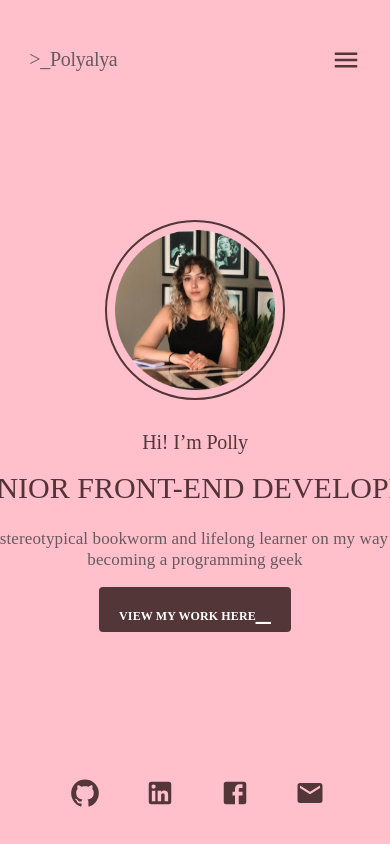
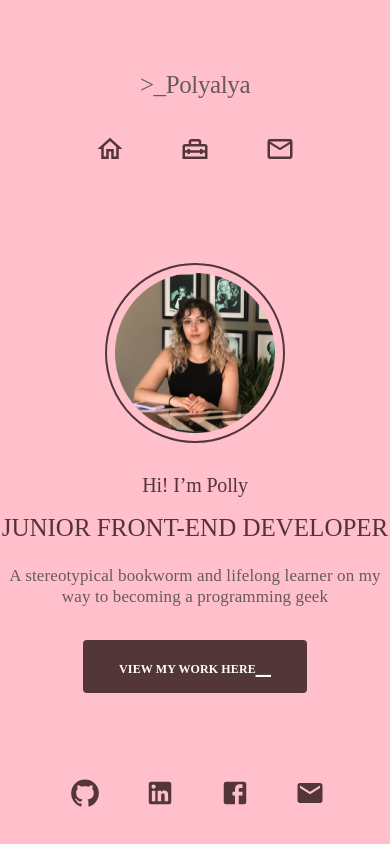
Before and after one commit to polyalyameow/Portfolio, a React (Vite) app: page / in a window 390 px wide. Built offline with nearby package versions, Linux system fonts and the light colour scheme; a web font is replaced by a local one.

Commit message:
MQ homepage

```diff
--- a/src/components/Content/Content.tsx
+++ b/src/components/Content/Content.tsx
@@ -20,16 +20,16 @@ const Content = () => {
 
   return (
 
-    <Box sx={{'@media(max-width: 912px)':{height: "400px"}, '@media(max-width: 820px)':{}, display: "flex", flexDirection:"column", alignItems:"center", justifyContent: "center", padding: "3%", height:"80%", flexWrap:'wrap'}}>
-    <Box sx={{'@media(max-width: 1025px)': {width : "50rem"}, '@media(max-width: 912px)': {flexDirection : "column", alignItems:"center", justifyContent:"center", paddingTop: 0}, display: "flex", flexDirection:"row-reverse", justifyContent:"center", width: "75rem", paddingTop: 5}}>
+    <Box sx={{'@media(max-width: 912px)':{marginTop: "30px", paddingTop: "30px"}, '@media(max-width: 375px)': {height: "700px", marginTop: 0, paddingTop:0}, display: "flex", flexDirection:"column", alignItems:"center", justifyContent: "center", padding: "3%", height:"80%", flexWrap:'wrap'}}>
+    <Box sx={{'@media(max-width: 1025px)': {width : "50rem"}, '@media(max-width: 912px)': {flexDirection : "column", alignItems:"center", justifyContent:"center", paddingTop: 0}, '@media(max-width: 375px)': {justifyContent:"space-around"},  '@media(max-width: 280px)': {marginTop:"30px", paddingTop:"30px"}, display: "flex", flexDirection:"row-reverse", justifyContent:"center", width: "75rem", paddingTop: 5}}>
         <Avatar alt="Polyalya"
         src={avatar}
-        sx={{'@media(max-width: 1024px)': {width : "15rem", height :"15rem"}, '@media(max-width: 912px)': {width: "20rem", height: "20rem", marginBottom: 6, marginLeft: 0}, '@media(max-width: 768px)':{marginBottom: "10px"}, '@media(max-width: 540px)': {width : "10rem", height: "10rem"}, width: "18.75rem", height: "18.75rem", border: "0.125rem solid #533638", padding: 1, marginLeft: 4 }}></Avatar>
-        <Box sx={{'@media(max-width: 1500px)': {width : '40rem'}, '@media(max-width: 912px)':{height: "380px", alignItems:"center", justifyContent:"space-between", marginTop: "20px"}, '@media(max-width: 540px)': {marginRight: 0, width: "60%", height: "auto"}, display: "flex", flexDirection:"column", marginRight: 3, width: "50rem"}}>
-            <Typography sx={{'@media(max-width: 1024px)': {fontSize : 25}, '@media(max-width: 540px)': {fontSize: 20}}} variant="h2" component="h2">Hi! I’m Polly</Typography>
-            <Typography sx={{'@media(max-width: 1024px)': {fontSize : 35}, '@media(max-width: 912px)': {textAlign:"center", fontSize: 40}, '@media(max-width: 540px)': {fontSize: 30}}} variant="h3" component="h3" align="right" paddingTop={2} paddingBottom={3}>JUNIOR FRONT-END DEVELOPER</Typography>
-            <Typography sx={{'@media(max-width: 1024px)': {fontSize : 23}, '@media(max-width: 912px)': {textAlign:"center", fontSize: 28}, '@media(max-width: 540px)': {fontSize: 17}}} variant="h4" component="h4" align="right">A stereotypical bookworm and lifelong learner on my way to becoming a programming geek</Typography>
-            <Button sx={{'@media(max-width: 1024px)': {width: "18rem"}, '@media(max-width: 912px)': {width: "21rem", padding: "0.4rem", alignSelf: "center"}, '@media(max-width: 540px)': {width: "12rem", marginTop: "1rem", padding: 0}, width:"21.875rem", padding:"0.188rem", backgroundColor: "#533638", color: "#FFF", ":hover": {backgroundColor: "#67595E"}, alignSelf:"flex-end", marginTop:"2rem"}}><Link style={{textDecoration: "none"}} to="/projects"><Typography sx={{'@media(max-width: 1024px)': {fontSize: 15}, '@media(max-width: 912px)': {fontSize: 20}, '@media(max-width: 540px)': {fontSize: 12, padding: 0}, color:"white"}}>VIEW MY WORK HERE<span className="blink">_</span></Typography></Link></Button>
+        sx={{'@media(max-width: 1024px)': {width : "15rem", height :"15rem"}, '@media(max-width: 912px)': {width: "20rem", height: "20rem", marginBottom: 6, marginLeft: 0, marginTop:"30px"}, '@media(max-width: 768px)':{marginBottom: "10px"}, '@media(max-width: 540px)': {width : "10rem", height: "10rem"}, '@media(max-width: 375px)': {width: "15rem", height: "15rem", marginTop:"20px"}, '@media(max-width: 280px)': {width: "12rem", height: "12rem"}, width: "18.75rem", height: "18.75rem", border: "0.125rem solid #533638", padding: 1, marginLeft: 4 }}></Avatar>
+        <Box sx={{'@media(max-width: 1500px)': {width : '40rem'}, '@media(max-width: 912px)':{height: "380px", alignItems:"center", justifyContent:"space-between", marginTop: "20px"}, '@media(max-width: 540px)': {marginRight: 0, width: "60%", height: "auto"}, '@media(max-width: 375px)':{}, display: "flex", flexDirection:"column", marginRight: 3, width: "50rem"}}>
+            <Typography sx={{'@media(max-width: 1024px)': {fontSize : 25}, '@media(max-width: 540px)': {fontSize: 20}, '@media(max-width: 375px)': {fontSize: 22}}} variant="h2" component="h2">Hi! I’m Polly</Typography>
+            <Typography sx={{'@media(max-width: 1024px)': {fontSize : 35}, '@media(max-width: 912px)': {textAlign:"center", fontSize: 40}, '@media(max-width: 540px)': {fontSize: 30}, '@media(max-width: 414px)' : {fontSize: 25}, '@media(max-width: 375px)': {fontSize: 28}, '@media(max-width: 360px)': {width: "50%"}, '@media(max-width: 280px)':{width: "50%"}}} variant="h3" component="h3" align="right" paddingTop={2} paddingBottom={3}>JUNIOR FRONT-END DEVELOPER</Typography>
+            <Typography sx={{'@media(max-width: 1024px)': {fontSize : 23}, '@media(max-width: 912px)': {textAlign:"center", fontSize: 28}, '@media(max-width: 540px)': {fontSize: 17}, '@media(max-width: 414px)' : {width: "80%"}, '@media(max-width: 360px)': {width: "60%"}, '@media(max-width: 280px)':{width: "50%"}}} variant="h4" component="h4" align="right">A stereotypical bookworm and lifelong learner on my way to becoming a programming geek</Typography>
+            <Button sx={{'@media(max-width: 1024px)': {width: "18rem"}, '@media(max-width: 912px)': {width: "21rem", padding: "0.4rem", alignSelf: "center"}, '@media(max-width: 540px)': {width: "12rem", marginTop: "1rem", padding: 0}, '@media(max-width: 414px)' :{marginTop: "2rem", width: "14rem", paddingBottom:"0.5rem"}, width:"21.875rem", padding:"0.188rem", backgroundColor: "#533638", color: "#FFF", ":hover": {backgroundColor: "#67595E"}, alignSelf:"flex-end", marginTop:"2rem"}}><Link style={{textDecoration: "none"}} to="/projects"><Typography sx={{'@media(max-width: 1024px)': {fontSize: 15}, '@media(max-width: 912px)': {fontSize: 20}, '@media(max-width: 540px)': {fontSize: 12, padding: 0}, color:"white"}}>VIEW MY WORK HERE<span className="blink">_</span></Typography></Link></Button>
         </Box>
 
     </Box>
--- a/src/components/Footer/Footer.tsx
+++ b/src/components/Footer/Footer.tsx
@@ -16,7 +16,7 @@ import { Link as RouterLink} from "react-router-dom";
 const Footer = () => {
   return (
     <>
-      <Box sx={{'@media(max-width: 820px)':{paddingBottom:"20px"}, '@media(max-width: 768px)':{paddingBottom: 0}, '@media(max-width: 540px)':{paddingTop: "20px"}, display:'flex', flexDirection: 'row', justifyContent: 'center', marginBottom: 2}}>
+      <Box sx={{'@media(max-width: 820px)':{paddingBottom:"20px"}, '@media(max-width: 768px)':{paddingBottom: 0}, '@media(max-width: 540px)':{paddingTop: "20px"},  '@media(max-width: 280px)': {width: "90%"}, display:'flex', flexDirection: 'row', justifyContent: 'center', marginBottom: 2}}>
         <List sx={{display:'flex', flexDirection: 'row', justifyContent: 'space-between', width: "80%"}}>
             <ListItem sx={{ width: "20%"}}>
                 <ListItemIcon sx={{}}>
--- a/src/components/NavBar/NavBar.tsx
+++ b/src/components/NavBar/NavBar.tsx
@@ -17,26 +17,39 @@ const NavBar = () => {
 
   return (
     <>
-      <Box sx={{'@media(max-width: 1024px)': {width : "90%"}, '@media(max-width: 912px)': {margin: 0, height: 0},  '@media(max-width: 820px)':{width: "85%", height: "100px"}, '@media(max-width: 540px)':{marginTop: "10px"},  display: 'flex', flexDirection: 'row', justifyContent: 'space-between', width: "80%", height: '10%', margin: "32px auto 8px auto"}}>
+      <Box sx={{'@media(max-width: 1024px)': {width : "90%"}, '@media(max-width: 912px)': {marginBottom:"30px", height: "100px", marginTop: "30px", paddingTop:"20px"},  '@media(max-width: 820px)':{width: "85%", height: "100px", marginTop: "30px", paddingTop:"20px"}, '@media(max-width: 540px)':{marginTop: "10px"}, '@media(max-width: 414px)' : {flexDirection: "column", alignItems:"center", height: "80px", marginTop:"30px", paddingTop:"30px"}, '@media(max-width: 375px)': {paddingTop: "15px"}, display: 'flex', flexDirection: 'row', justifyContent: 'space-between', width: "80%", height: '10%', margin: "32px auto 8px auto"}}>
         <Box sx={{alignSelf: "center"}}>
-          <Link to="/" style={{ textDecoration: 'none' }}><Typography variant="h1" component="h1" sx={{'@media(max-width: 1024px)': {fontSize : 30}, '@media(max-width: 820px)':{fontSize: 20}, paddingTop:"0.625rem", paddingBottom:"0.625rem"}}>&#62;&#95;Polyalya</Typography></Link>
+          <Link to="/" style={{ textDecoration: 'none' }}><Typography variant="h1" component="h1" sx={{'@media(max-width: 1024px)': {fontSize : 30}, '@media(max-width: 820px)':{fontSize: 28}, '@media(max-width: 414px)': {fontSize: 25}, '@media(max-width: 375px)': {fontSize: 30}, paddingTop:"0.625rem", paddingBottom:"0.625rem"}}>&#62;&#95;Polyalya</Typography></Link>
         </Box>
 
-        <Box sx={{ display: 'flex', flexDirection: 'row-reverse', alignSelf: "center"}}>
-          <MenuIcon sx={{'@media(max-width: 1024px)': {fontSize : 43}, '@media(max-width: 820px)': {fontSize: 30, paddingRight: 0, paddingLeft: "22px"}, fontSize: 50, pl: 10, pr: 3, color: "#533638"}} onClick={() => setShow(prev => !prev)}></MenuIcon>
+        <Box sx={{'@media(max-width: 414px)' : {display: "none"}, display: 'flex', flexDirection: 'row-reverse', alignSelf: "center"}}>
+          <MenuIcon sx={{'@media(max-width: 1024px)': {fontSize : 43}, '@media(max-width: 820px)': {fontSize: 40, paddingRight: 0, paddingLeft: "22px"}, '@media(max-width: 540px)' :{fontSize: 32}, fontSize: 50, pl: 10, pr: 3, color: "#533638"}} onClick={() => setShow(prev => !prev)}></MenuIcon>
           {show &&
           <Box sx={{ display: 'flex', flexDirection: 'row-reverse'}}>
           <Tooltip title="Home" placement="bottom-end">
-            <Link to="/"><HomeOutlinedIcon sx={{'@media(max-width: 1024px)': {fontSize : 43}, '@media(max-width: 820px)': {fontSize: 30}, fontSize: 50, marginLeft: 4, color: "#533638"}}/></Link>
+            <Link to="/"><HomeOutlinedIcon sx={{'@media(max-width: 1024px)': {fontSize : 43}, '@media(max-width: 820px)': {fontSize: 40}, '@media(max-width: 540px)' :{fontSize: 32}, fontSize: 50, marginLeft: 4, color: "#533638"}}/></Link>
           </Tooltip>
           <Tooltip title="Projects" placement="bottom-end">
-          <Link to="/projects"><HomeRepairServiceOutlinedIcon sx={{'@media(max-width: 1024px)': {fontSize : 43}, '@media(max-width: 820px)': {fontSize: 30}, fontSize: 50, marginLeft: 4, color: "#533638"}}/></Link>
+          <Link to="/projects"><HomeRepairServiceOutlinedIcon sx={{'@media(max-width: 1024px)': {fontSize : 43}, '@media(max-width: 820px)': {fontSize: 40}, '@media(max-width: 540px)' :{fontSize: 32}, fontSize: 50, marginLeft: 4, color: "#533638"}}/></Link>
         </Tooltip>
         <Tooltip title="Contacts" placement="bottom-end">
-          <Link to="/contacts"><MailOutlinedIcon sx={{'@media(max-width: 1024px)': {fontSize : 43}, '@media(max-width: 820px)': {fontSize: 30}, fontSize: 50, color: "#533638"}}/></Link>
+          <Link to="/contacts"><MailOutlinedIcon sx={{'@media(max-width: 1024px)': {fontSize : 43}, '@media(max-width: 820px)': {fontSize: 40}, '@media(max-width: 540px)' :{fontSize: 32}, fontSize: 50, color: "#533638"}}/></Link>
         </Tooltip>
         </Box>
           }
+          </Box>
+          <Box sx={{display: "none", '@media(max-width: 414px)': {display: "block"} }}>
+          <Box sx={{ display: 'flex', flexDirection: 'row-reverse', '@media(max-width: 414px)' : {display: "flex", flexDirection: "row", justifyContent:"space-between", width: "200px", marginTop: "25px"}}}>
+          <Tooltip title="Home" placement="bottom-end">
+            <Link to="/"><HomeOutlinedIcon sx={{'@media(max-width: 414px)': {fontSize: 30, marginLeft: 0}, '@media(max-width: 375px)': {fontSize: 43}, marginLeft: 4, color: "#533638"}}/></Link>
+          </Tooltip>
+          <Tooltip title="Projects" placement="bottom-end">
+          <Link to="/projects"><HomeRepairServiceOutlinedIcon sx={{'@media(max-width: 414px)': {fontSize: 30, marginLeft: 0}, '@media(max-width: 375px)': {fontSize: 43}, marginLeft: 4, color: "#533638"}}/></Link>
+        </Tooltip>
+        <Tooltip title="Contacts" placement="bottom-end">
+          <Link to="/contacts"><MailOutlinedIcon sx={{'@media(max-width: 414px)': {fontSize: 30, marginLeft: 0}, '@media(max-width: 375px)': {fontSize: 43}, marginLeft: 4, color: "#533638"}}/></Link>
+        </Tooltip>
+        </Box>
           </Box>
         </Box>
 
```
Also changed, not shown: src/index.css (+4 -3 lines).
